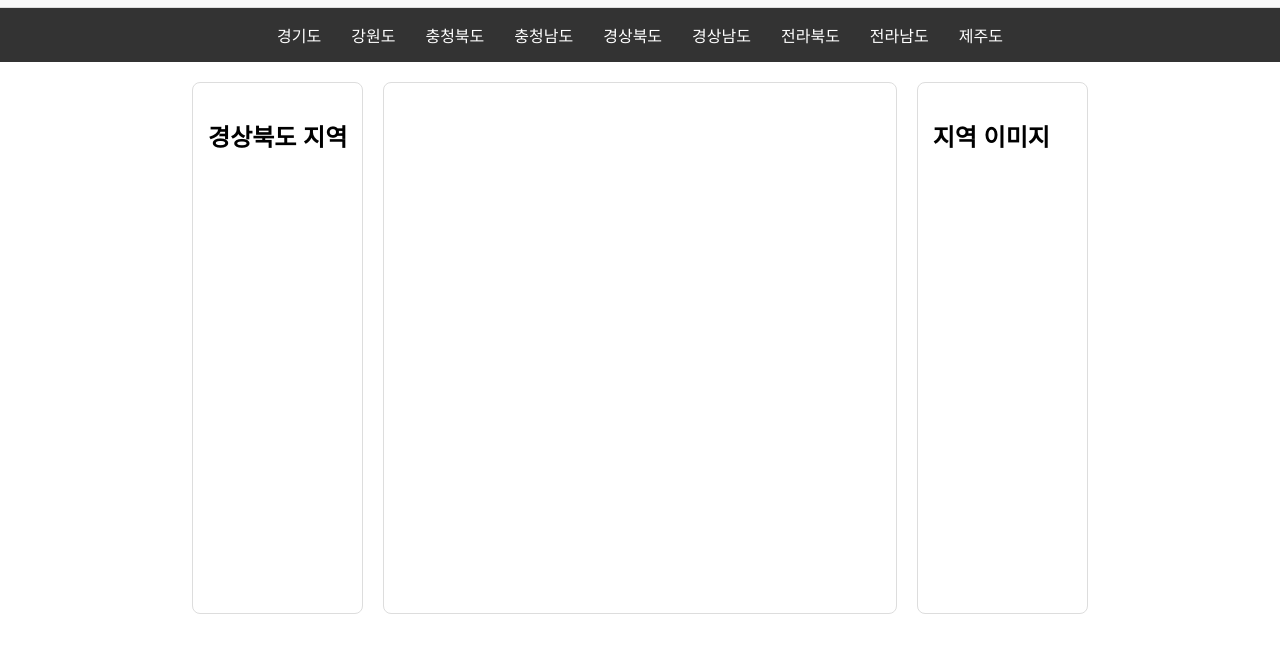
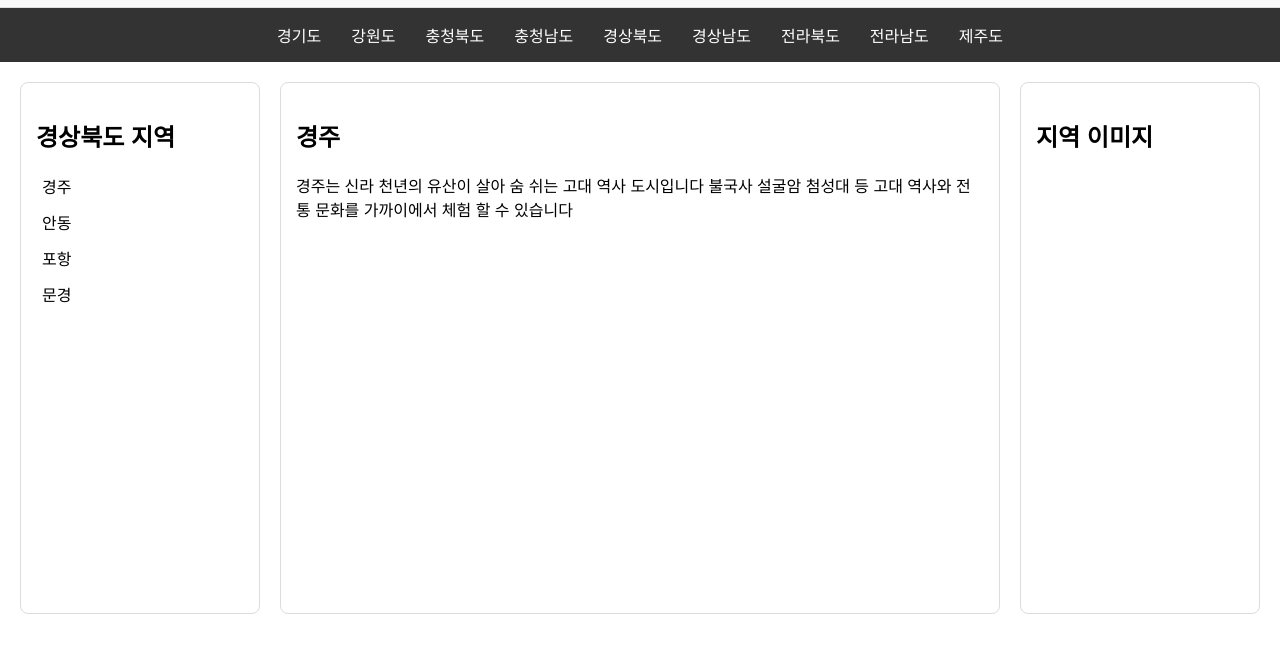
Before and after one commit to 20240798/travel-site, a plain HTML site: page gyeongbuk.html in a window 1280 px wide. Shown: the part 53-706 px from the top of the page. Drawn offline with Linux system fonts and the light colour scheme.

Commit message:
Update gyeongbuk.html

```diff
--- a/gyeongbuk.html
+++ b/gyeongbuk.html
@@ -40,17 +40,18 @@
         <section class="region-menu-section">
             <h2>경상북도 지역</h2>
             <div class="region-buttons">
-                <button class="region-btn active" data-region=""></button>
-                <button class="region-btn" data-region=""></button>
-                <button class="region-btn" data-region=""></button>
-                <button class="region-btn" data-region=""></button>
+                <button class="region-btn" data-region="Gyeongju">경주</button>
+                <button class="region-btn" data-region="Andong">안동</button>
+                <button class="region-btn" data-region="Pohang">포항</button>
+                <button class="region-btn" data-region="Mungyeong">문경</button>
+
             </div>
         </section>
 
         <section class="description-section">
-            <h2 id="region-title"></h2>
+            <h2 id="region-title">경주</h2>
             <p id="region-description">
-
+                경주는 신라 천년의 유산이 살아 숨 쉬는 고대 역사 도시입니다 불국사 설굴암 첨성대 등 고대 역사와 전통 문화를 가까이에서 체험 할 수 있습니다
             </p>
         </section>
 
```
